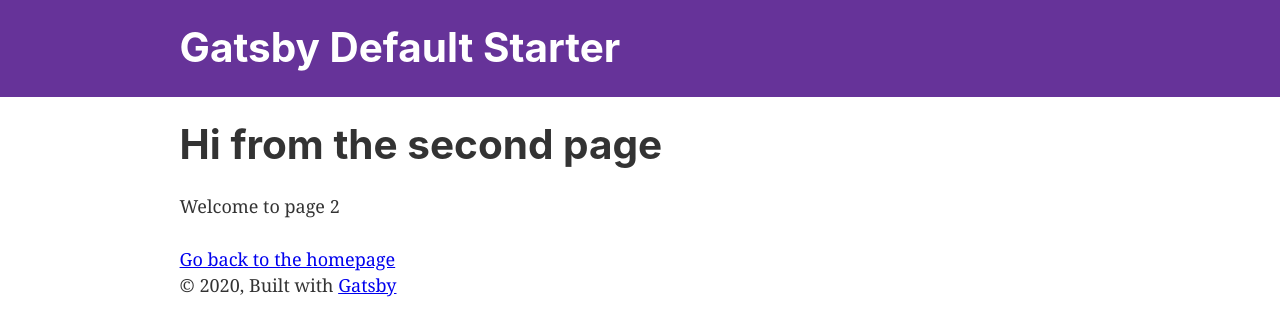
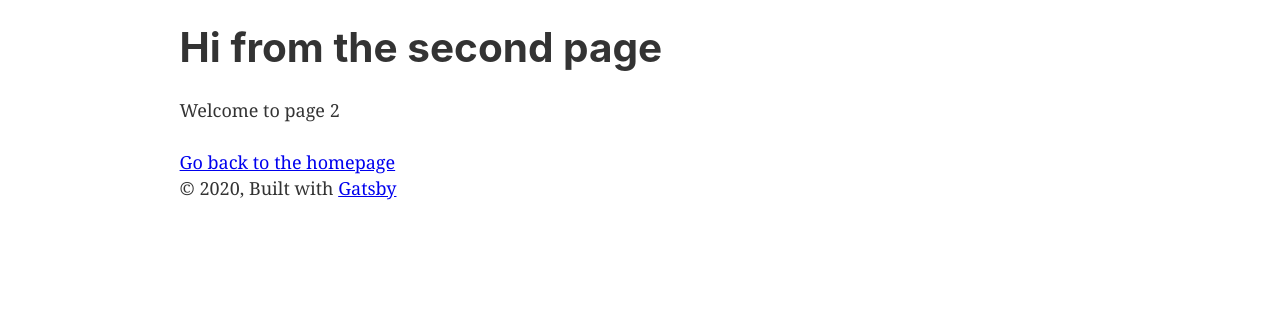
Before and after one commit to TheRobBrennan/100-days-of-gatsby, a Gatsby site in the folder 100-days-of-gatsby/day-03/app/: page /page-2 in a window 1280 px wide. Built offline with nearby package versions, Linux system fonts and the light colour scheme; Gatsby itself is replaced by a stand-in of ours.

Commit message:
Modified default header

```diff
--- a/100-days-of-gatsby/day-03/app/src/components/header.js
+++ b/100-days-of-gatsby/day-03/app/src/components/header.js
@@ -1,42 +1,3 @@
-import { Link } from "gatsby"
-import PropTypes from "prop-types"
 import React from "react"
 
-const Header = ({ siteTitle }) => (
-  <header
-    style={{
-      background: `rebeccapurple`,
-      marginBottom: `1.45rem`,
-    }}
-  >
-    <div
-      style={{
-        margin: `0 auto`,
-        maxWidth: 960,
-        padding: `1.45rem 1.0875rem`,
-      }}
-    >
-      <h1 style={{ margin: 0 }}>
-        <Link
-          to="/"
-          style={{
-            color: `white`,
-            textDecoration: `none`,
-          }}
-        >
-          {siteTitle}
-        </Link>
-      </h1>
-    </div>
-  </header>
-)
-
-Header.propTypes = {
-  siteTitle: PropTypes.string,
-}
-
-Header.defaultProps = {
-  siteTitle: ``,
-}
-
-export default Header
+export default props => <h1>{props.headerText}</h1>
```
